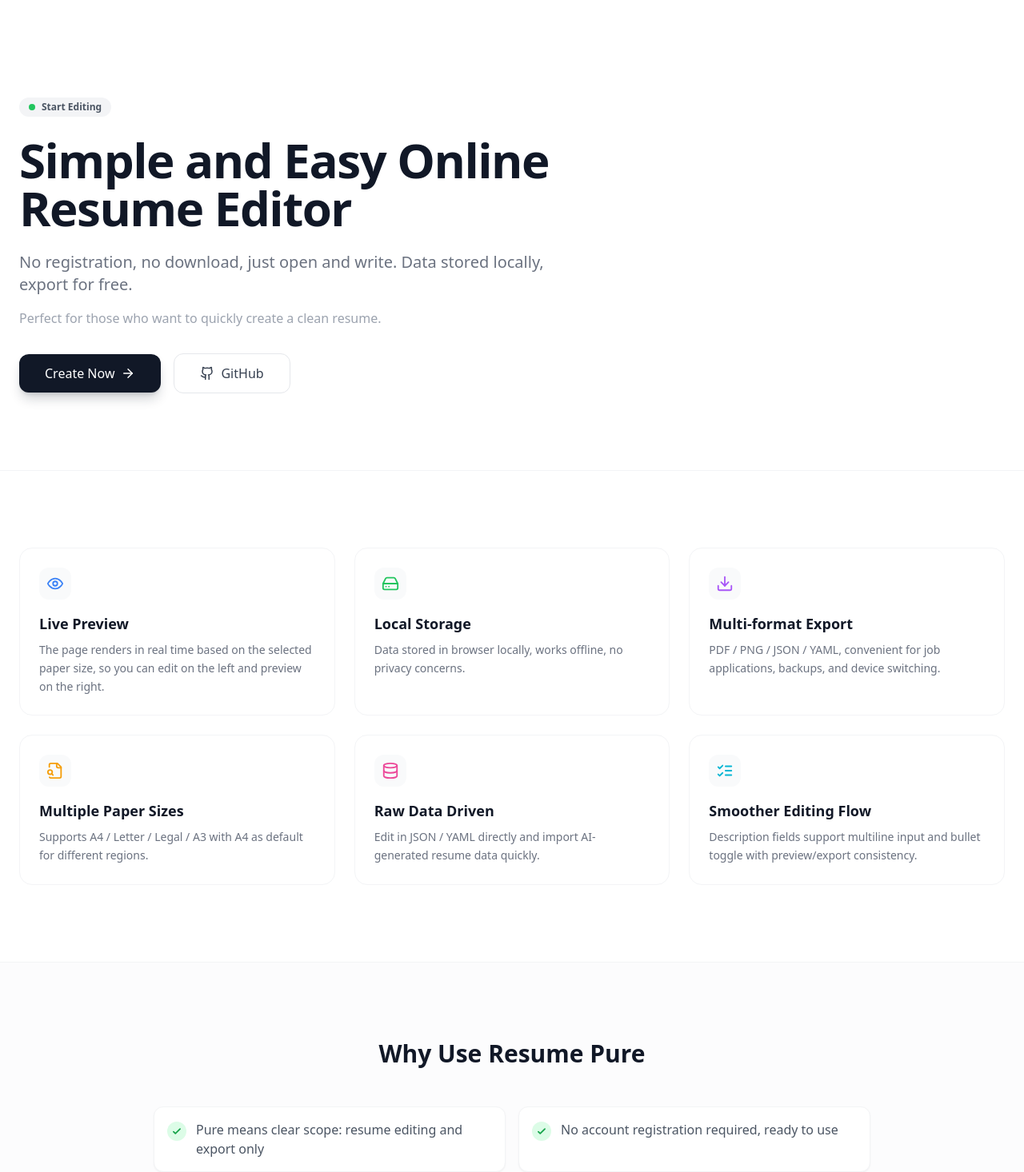
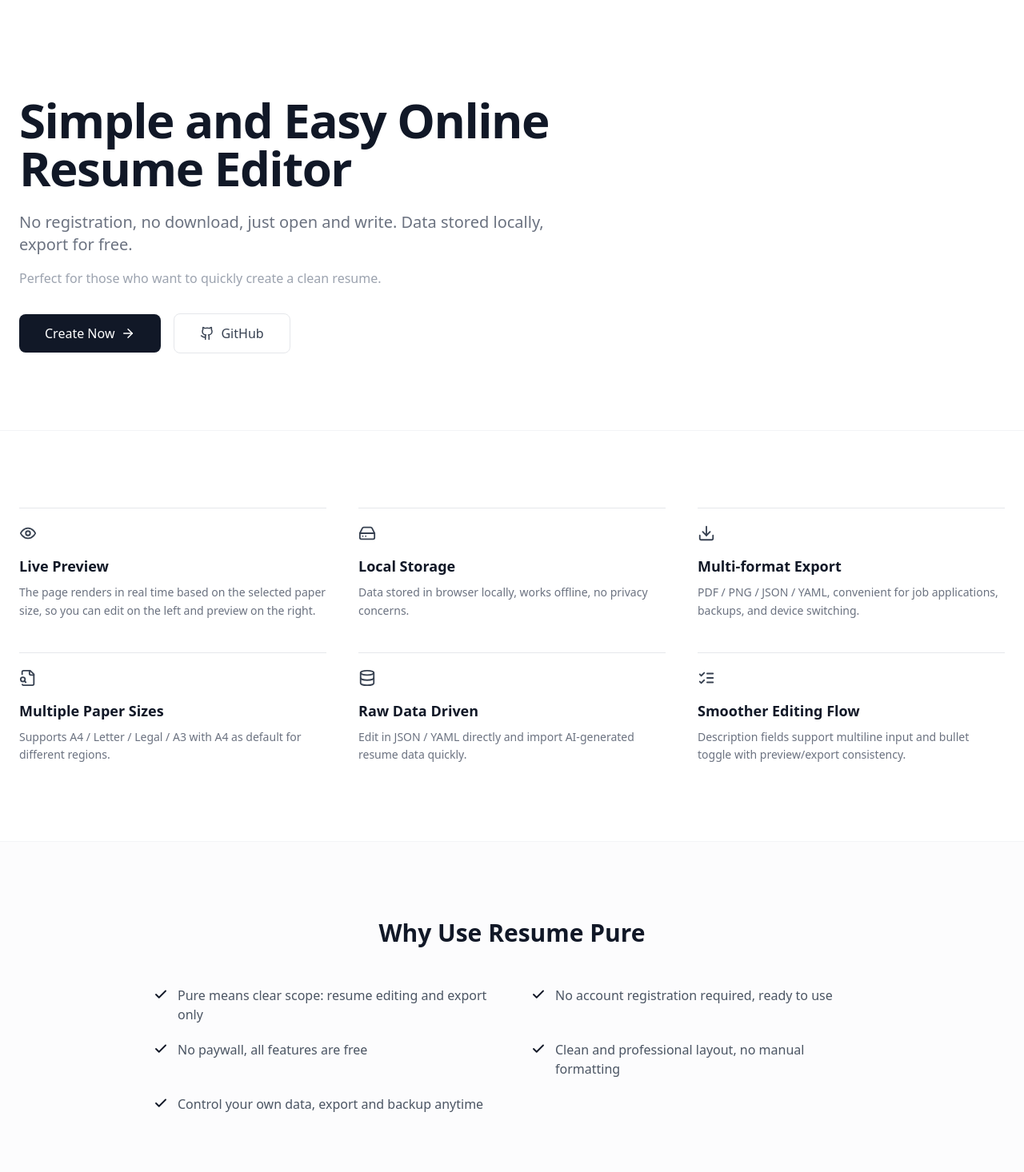
Before and after one commit to Fldicoahkiin/resume-pure, a Next.js app: page / in a window 1280 px wide. Shown: the part 64-1530 px from the top of the page at 80% size. Built offline with nearby package versions, Linux system fonts and the light colour scheme.

Commit message:
refactor(ui): simplify landing page presentation

```diff
--- a/src/app/HomePageClient.tsx
+++ b/src/app/HomePageClient.tsx
@@ -1,7 +1,7 @@
 'use client';
 
 import Link from 'next/link';
-import { FileText, ArrowRight, Github, Eye, HardDrive, Download, Database, FileSearch, ListChecks } from 'lucide-react';
+import { FileText, ArrowRight, Github, Eye, HardDrive, Download, Database, FileSearch, ListChecks, Check } from 'lucide-react';
 import { ThemeToggle } from '@/components/ThemeToggle';
 import { LanguageToggle } from '@/components/LanguageToggle';
 import { useTranslation } from 'react-i18next';
@@ -42,13 +42,6 @@ export default function HomePage() {
       {/* Hero */}
       <section className="container mx-auto px-4 sm:px-6 py-16 sm:py-24 text-center sm:text-left flex justify-center sm:justify-start">
         <div className="max-w-3xl">
-          <div className="inline-flex items-center gap-2 px-3 py-1 rounded-full bg-gray-100 dark:bg-gray-800 text-xs font-semibold text-gray-600 dark:text-gray-300 mb-6">
-            <span className="relative flex h-2 w-2">
-              <span className="animate-ping absolute inline-flex h-full w-full rounded-full bg-green-400 opacity-75"></span>
-              <span className="relative inline-flex rounded-full h-2 w-2 bg-green-500"></span>
-            </span>
-            {t('common.startEditing')}
-          </div>
           <h1 className="text-4xl sm:text-6xl font-extrabold text-gray-900 dark:text-white mb-6 tracking-tight leading-tight">
             {t('home.hero.title')}
           </h1>
@@ -61,7 +54,7 @@ export default function HomePage() {
           <div className="flex flex-wrap items-center justify-center sm:justify-start gap-4">
             <Link
               href="/builder"
-              className="inline-flex items-center gap-2 px-6 sm:px-8 py-3 bg-gray-900 text-white font-medium rounded-xl shadow-lg shadow-gray-900/20 hover:bg-gray-800 hover:-translate-y-0.5 hover:shadow-xl hover:shadow-gray-900/30 dark:bg-white dark:text-gray-900 dark:shadow-white/10 dark:hover:bg-gray-100 dark:hover:shadow-white/20 transition-all duration-300"
+              className="inline-flex items-center gap-2 rounded-lg bg-gray-900 px-6 py-3 font-medium text-white transition-colors duration-150 hover:bg-gray-800 sm:px-8 dark:bg-white dark:text-gray-900 dark:hover:bg-gray-100"
             >
               {t('common.createResume')}
               <ArrowRight size={18} />
@@ -70,7 +63,7 @@ export default function HomePage() {
               href="https://github.com/Fldicoahkiin/resume-pure"
               target="_blank"
               rel="noopener noreferrer"
-              className="inline-flex items-center gap-2 px-6 sm:px-8 py-3 border border-gray-200 dark:border-gray-700 text-gray-700 dark:text-gray-200 font-medium rounded-xl hover:bg-gray-50 dark:hover:bg-gray-800 transition-colors"
+              className="inline-flex items-center gap-2 rounded-lg border border-gray-200 px-6 py-3 font-medium text-gray-700 transition-colors duration-150 hover:bg-gray-50 sm:px-8 dark:border-gray-700 dark:text-gray-200 dark:hover:bg-gray-800"
             >
               <Github size={18} />
               GitHub
@@ -81,44 +74,44 @@ export default function HomePage() {
 
       {/* Features */}
       <section className="container mx-auto px-4 sm:px-6 py-16 sm:py-24 border-t border-gray-100 dark:border-gray-800">
-        <div className="grid grid-cols-1 sm:grid-cols-2 md:grid-cols-3 gap-4 sm:gap-6">
+        <div className="grid grid-cols-1 gap-x-10 gap-y-10 sm:grid-cols-2 md:grid-cols-3">
           {[
             {
-              icon: <Eye className="text-blue-500 dark:text-blue-400" size={22} />,
+              icon: <Eye size={22} />,
               title: t('home.features.livePreview.title'),
               desc: t('home.features.livePreview.description'),
             },
             {
-              icon: <HardDrive className="text-green-500 dark:text-green-400" size={22} />,
+              icon: <HardDrive size={22} />,
               title: t('home.features.localStorage.title'),
               desc: t('home.features.localStorage.description'),
             },
             {
-              icon: <Download className="text-purple-500 dark:text-purple-400" size={22} />,
+              icon: <Download size={22} />,
               title: t('home.features.multiFormat.title'),
               desc: t('home.features.multiFormat.description'),
             },
             {
-              icon: <FileSearch className="text-amber-500 dark:text-amber-400" size={22} />,
+              icon: <FileSearch size={22} />,
               title: t('home.features.paperSize.title'),
               desc: t('home.features.paperSize.description'),
             },
             {
-              icon: <Database className="text-pink-500 dark:text-pink-400" size={22} />,
+              icon: <Database size={22} />,
               title: t('home.features.rawData.title'),
               desc: t('home.features.rawData.description'),
             },
             {
-              icon: <ListChecks className="text-cyan-500 dark:text-cyan-400" size={22} />,
+              icon: <ListChecks size={22} />,
               title: t('home.features.editingFlow.title'),
               desc: t('home.features.editingFlow.description'),
             },
           ].map((feat) => (
             <div
               key={feat.title}
-              className="p-6 rounded-2xl bg-white dark:bg-gray-900 border border-gray-100 dark:border-gray-800 hover:shadow-xl hover:shadow-gray-200/50 dark:hover:shadow-none dark:hover:border-gray-700 transition-all duration-300"
+              className="border-t border-gray-200 pt-5 dark:border-gray-700"
             >
-              <div className="w-10 h-10 rounded-xl bg-gray-50 dark:bg-gray-800 flex items-center justify-center mb-4">
+              <div className="mb-4 text-gray-700 dark:text-gray-300">
                 {feat.icon}
               </div>
               <h3 className="text-lg font-bold text-gray-900 dark:text-white mb-2">{feat.title}</h3>
@@ -134,7 +127,7 @@ export default function HomePage() {
       <section className="py-16 sm:py-24 bg-gray-50/50 dark:bg-gray-800/20 border-t border-gray-100 dark:border-gray-800">
         <div className="container mx-auto px-4 sm:px-6 text-center">
           <h2 className="text-2xl sm:text-3xl font-bold text-gray-900 dark:text-white mb-8 sm:mb-12">{t('home.why.title')}</h2>
-          <div className="max-w-4xl mx-auto grid grid-cols-1 sm:grid-cols-2 gap-4 text-left">
+          <ul className="mx-auto grid max-w-4xl grid-cols-1 gap-x-12 gap-y-5 text-left sm:grid-cols-2">
             {[
               t('home.why.reasons.pureFocus'),
               t('home.why.reasons.noAccount'),
@@ -142,16 +135,12 @@ export default function HomePage() {
               t('home.why.reasons.professional'),
               t('home.why.reasons.control')
             ].map((reason) => (
-              <div key={reason} className="flex items-start gap-3 bg-white dark:bg-gray-900 p-4 rounded-xl border border-gray-100 dark:border-gray-800 shadow-sm">
-                <div className="w-6 h-6 rounded-full bg-green-100 dark:bg-green-900/40 text-green-600 dark:text-green-400 flex items-center justify-center flex-shrink-0 mt-0.5">
-                  <svg className="w-3.5 h-3.5" fill="none" viewBox="0 0 24 24" stroke="currentColor" strokeWidth={3}>
-                    <path strokeLinecap="round" strokeLinejoin="round" d="M5 13l4 4L19 7" />
-                  </svg>
-                </div>
+              <li key={reason} className="flex items-start gap-3">
+                <Check className="mt-0.5 shrink-0 text-gray-900 dark:text-white" size={18} strokeWidth={2.5} />
                 <span className="text-sm sm:text-base text-gray-600 dark:text-gray-300 font-medium">{reason}</span>
-              </div>
+              </li>
             ))}
-          </div>
+          </ul>
         </div>
       </section>
 
```
